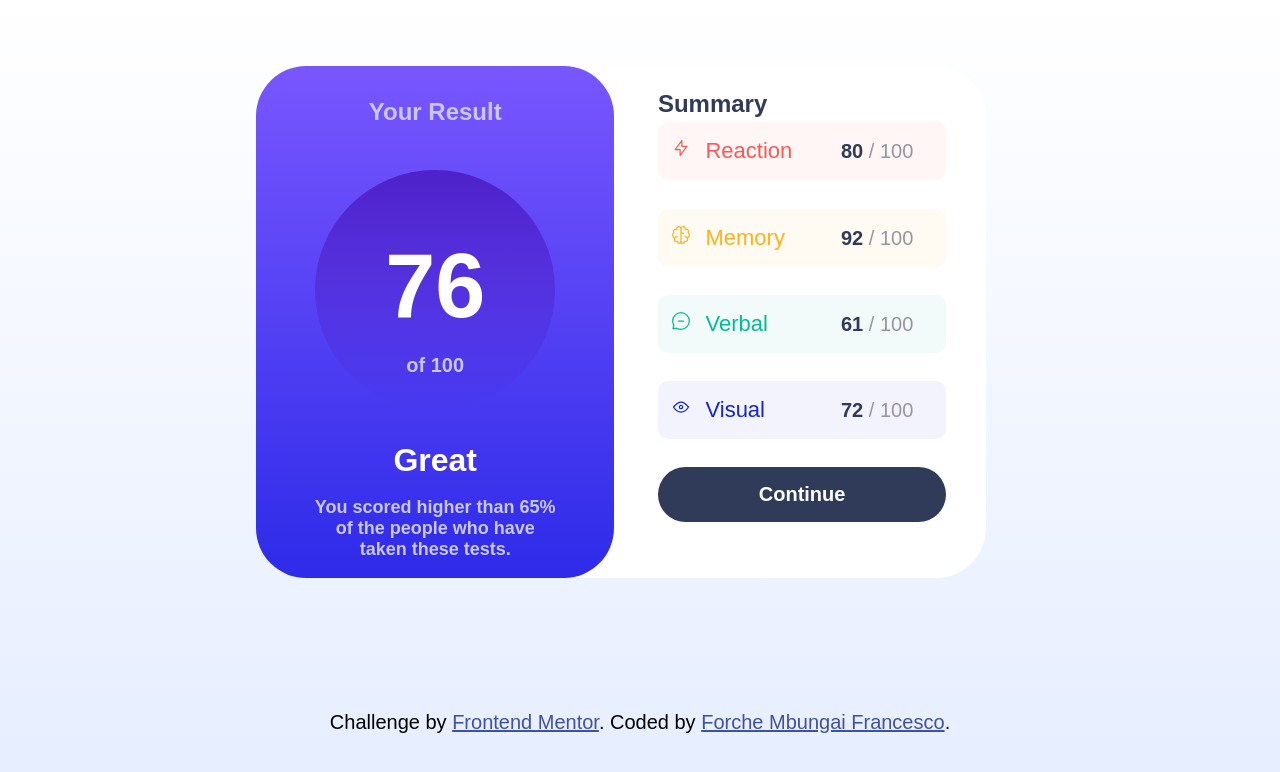
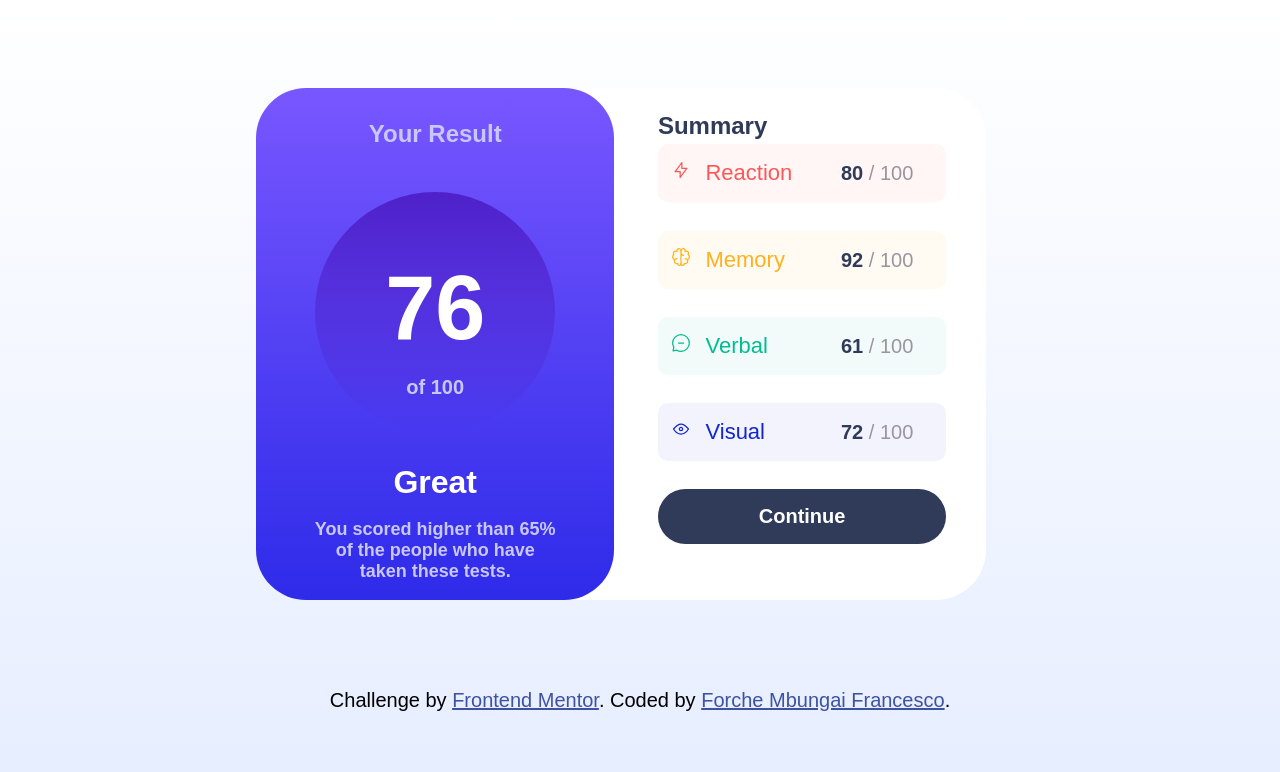
Before and after one commit to Mbungai-Francesco/Results-summary-component, a plain HTML site: page index.html in a window 1280 px wide. Drawn offline with Linux system fonts and the light colour scheme.

```diff
--- a/style.css
+++ b/style.css
@@ -7,7 +7,7 @@
     display: flex;
     flex-direction: column;
     align-items: center;
-    justify-content:space-around;
+    justify-content:space-evenly;
     height: 100vh;
     background: linear-gradient( 180deg,white,hsl(222, 100%, 95%));
 }
@@ -15,6 +15,7 @@
     width: 60%;
     /* height: 70vh; */
     display: flex;
+    /* justify-self: center; */
 }
 .box{
     background-color: pink;
```
